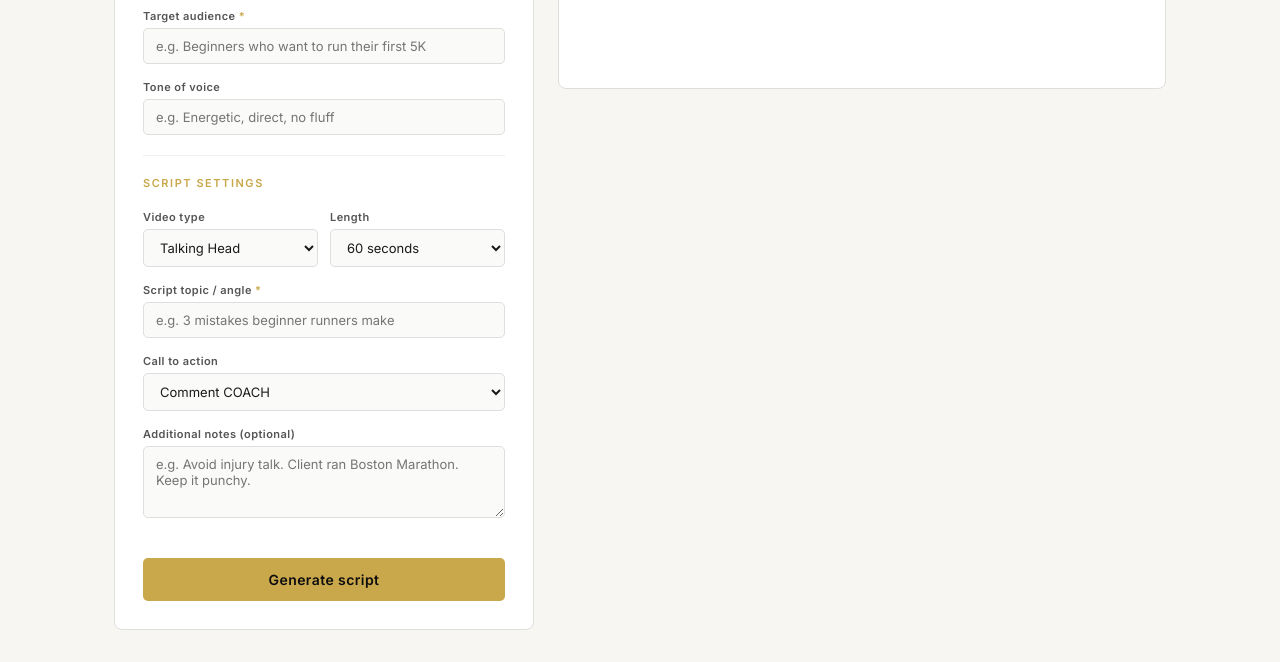
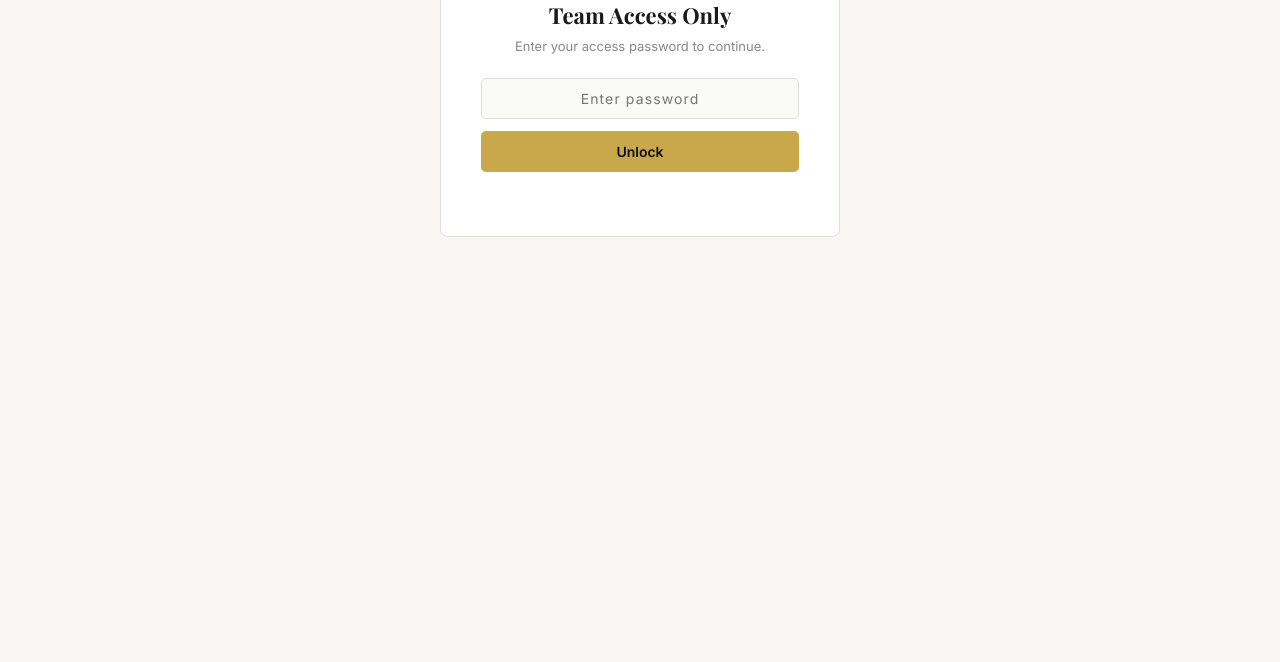
Before and after one commit to brendanmrojas-ops/FCC-Script-Generator, a website: page public/index.html in a window 1280 px wide. Shown: the part 359-1021 px from the top of the page. After the commit the page ends 800 px from the top, so only its background shows below. Drawn offline with nearby package versions, Linux system fonts and the light colour scheme.

Commit message:
Add password protection and update form structure

```diff
--- a/public/index.html
+++ b/public/index.html
@@ -12,6 +12,22 @@
   .logo { font-family: 'Playfair Display', serif; font-size: 18px; color: #fff; letter-spacing: .04em; }
   .logo span { color: #C9A84C; }
   .header-tag { font-size: 11px; font-weight: 500; color: #888; letter-spacing: .12em; text-transform: uppercase; }
+
+  /* PASSWORD SCREEN */
+  .password-screen { display: flex; align-items: center; justify-content: center; min-height: calc(100vh - 58px); }
+  .password-card { background: #fff; border-radius: 8px; border: 0.5px solid #E0DEDC; padding: 40px; width: 100%; max-width: 400px; text-align: center; }
+  .password-card .lock-icon { font-size: 32px; margin-bottom: 16px; }
+  .password-card h2 { font-family: 'Playfair Display', serif; font-size: 22px; color: #1a1a1a; margin-bottom: 8px; }
+  .password-card p { font-size: 13px; color: #888; margin-bottom: 24px; }
+  .password-card input { width: 100%; border: 1px solid #E0DEDC; border-radius: 5px; padding: 11px 14px; font-size: 14px; color: #1a1a1a; background: #FAFAF8; font-family: 'Inter', sans-serif; margin-bottom: 12px; text-align: center; letter-spacing: .08em; }
+  .password-card input:focus { outline: none; border-color: #C9A84C; background: #fff; }
+  .btn-unlock { width: 100%; background: #C9A84C; color: #0D0D0D; border: none; padding: 12px; border-radius: 5px; font-size: 14px; font-weight: 600; cursor: pointer; font-family: 'Inter', sans-serif; }
+  .btn-unlock:hover { background: #B8963C; }
+  .btn-unlock:disabled { opacity: .5; cursor: not-allowed; }
+  .pw-error { font-size: 12px; color: #c0392b; margin-top: 8px; min-height: 16px; }
+
+  /* MAIN APP */
+  .app-screen { display: none; }
   .main { max-width: 1100px; margin: 0 auto; padding: 32px 24px; display: grid; grid-template-columns: 420px 1fr; gap: 24px; align-items: start; }
   .card { background: #fff; border-radius: 8px; border: 0.5px solid #E0DEDC; padding: 28px; }
   .card-title { font-size: 11px; font-weight: 600; letter-spacing: .14em; text-transform: uppercase; color: #C9A84C; margin-bottom: 20px; }
@@ -23,7 +39,7 @@
   textarea { min-height: 72px; resize: vertical; }
   .row { display: grid; grid-template-columns: 1fr 1fr; gap: 12px; }
   .divider { border: none; border-top: 1px solid #F0EFEB; margin: 20px 0; }
-  .btn-generate { width: 100%; background: #C9A84C; color: #0D0D0D; border: none; padding: 13px; border-radius: 5px; font-size: 14px; font-weight: 600; cursor: pointer; font-family: 'Inter', sans-serif; letter-spacing: .03em; transition: background .15s; margin-top: 4px; }
+  .btn-generate { width: 100%; background: #C9A84C; color: #0D0D0D; border: none; padding: 13px; border-radius: 5px; font-size: 14px; font-weight: 600; cursor: pointer; font-family: 'Inter', sans-serif; transition: background .15s; margin-top: 4px; }
   .btn-generate:hover { background: #B8963C; }
   .btn-generate:disabled { opacity: .5; cursor: not-allowed; }
   .error-msg { font-size: 12px; color: #c0392b; margin-top: 6px; min-height: 16px; }
@@ -58,6 +74,20 @@
   <div class="header-tag">Script Generator</div>
 </header>
 
+<!-- PASSWORD SCREEN -->
+<div class="password-screen" id="passwordScreen">
+  <div class="password-card">
+    <div class="lock-icon">🔐</div>
+    <h2>Team Access Only</h2>
+    <p>Enter your access password to continue.</p>
+    <input type="password" id="pwInput" placeholder="Enter password" onkeydown="if(event.key==='Enter') unlock()">
+    <button class="btn-unlock" id="unlockBtn" onclick="unlock()">Unlock</button>
+    <div class="pw-error" id="pwError"></div>
+  </div>
+</div>
+
+<!-- MAIN APP -->
+<div class="app-screen" id="appScreen">
   <div class="main">
     <div class="card">
       <div class="card-title">Client info</div>
@@ -159,9 +189,41 @@
       </div>
     </div>
   </div>
+</div>
 
 <script>
   let lastScript = '';
+  let sessionPassword = '';
+
+  async function unlock() {
+    const pw = document.getElementById('pwInput').value.trim();
+    if (!pw) { document.getElementById('pwError').textContent = 'Please enter a password.'; return; }
+    const btn = document.getElementById('unlockBtn');
+    btn.disabled = true;
+    btn.textContent = 'Checking...';
+    try {
+      const res = await fetch('/verify-password', {
+        method: 'POST',
+        headers: { 'Content-Type': 'application/json' },
+        body: JSON.stringify({ password: pw })
+      });
+      const data = await res.json();
+      if (data.success) {
+        sessionPassword = pw;
+        document.getElementById('passwordScreen').style.display = 'none';
+        document.getElementById('appScreen').style.display = 'block';
+      } else {
+        document.getElementById('pwError').textContent = 'Incorrect password. Try again.';
+        document.getElementById('pwInput').value = '';
+        btn.disabled = false;
+        btn.textContent = 'Unlock';
+      }
+    } catch (err) {
+      document.getElementById('pwError').textContent = 'Something went wrong. Try again.';
+      btn.disabled = false;
+      btn.textContent = 'Unlock';
+    }
+  }
 
   function validate() {
     const fields = [
@@ -192,17 +254,18 @@
     document.getElementById('loadingState').style.display = 'flex';
 
     const formData = {
-      clientName:  document.getElementById('clientName').value.trim(),
-      niche:       document.getElementById('niche').value.trim(),
-      offer:       document.getElementById('offer').value.trim(),
-      audience:    document.getElementById('audience').value.trim(),
-      tone:        document.getElementById('tone').value.trim(),
+      password: sessionPassword,
+      clientName: document.getElementById('clientName').value.trim(),
+      niche: document.getElementById('niche').value.trim(),
+      offer: document.getElementById('offer').value.trim(),
+      audience: document.getElementById('audience').value.trim(),
+      tone: document.getElementById('tone').value.trim(),
       packageTier: document.getElementById('packageTier').value,
-      videoType:   document.getElementById('videoType').value,
+      videoType: document.getElementById('videoType').value,
       videoLength: document.getElementById('videoLength').value,
-      topic:       document.getElementById('topic').value.trim(),
-      cta:         document.getElementById('cta').value,
-      notes:       document.getElementById('notes').value.trim(),
+      topic: document.getElementById('topic').value.trim(),
+      cta: document.getElementById('cta').value,
+      notes: document.getElementById('notes').value.trim(),
     };
 
     try {
```
Lines whose indentation alone changed are shown as unchanged.
